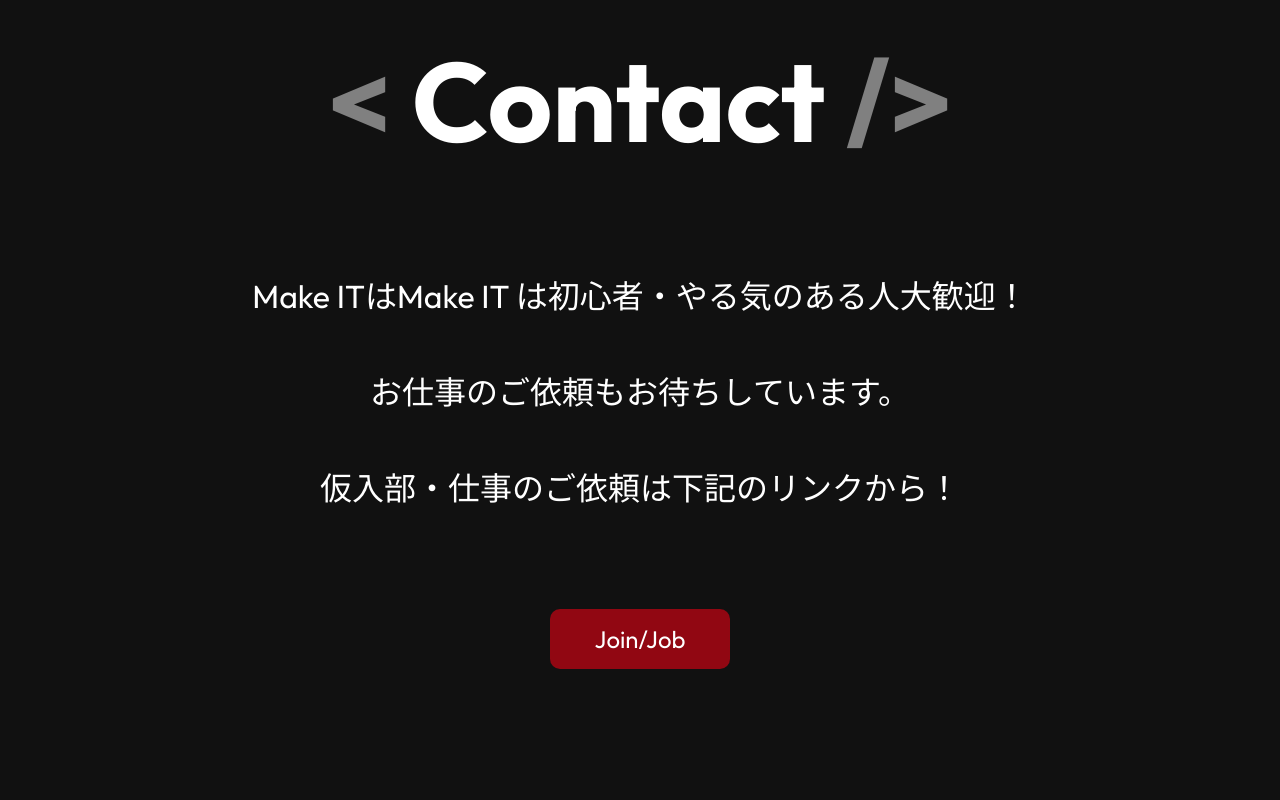
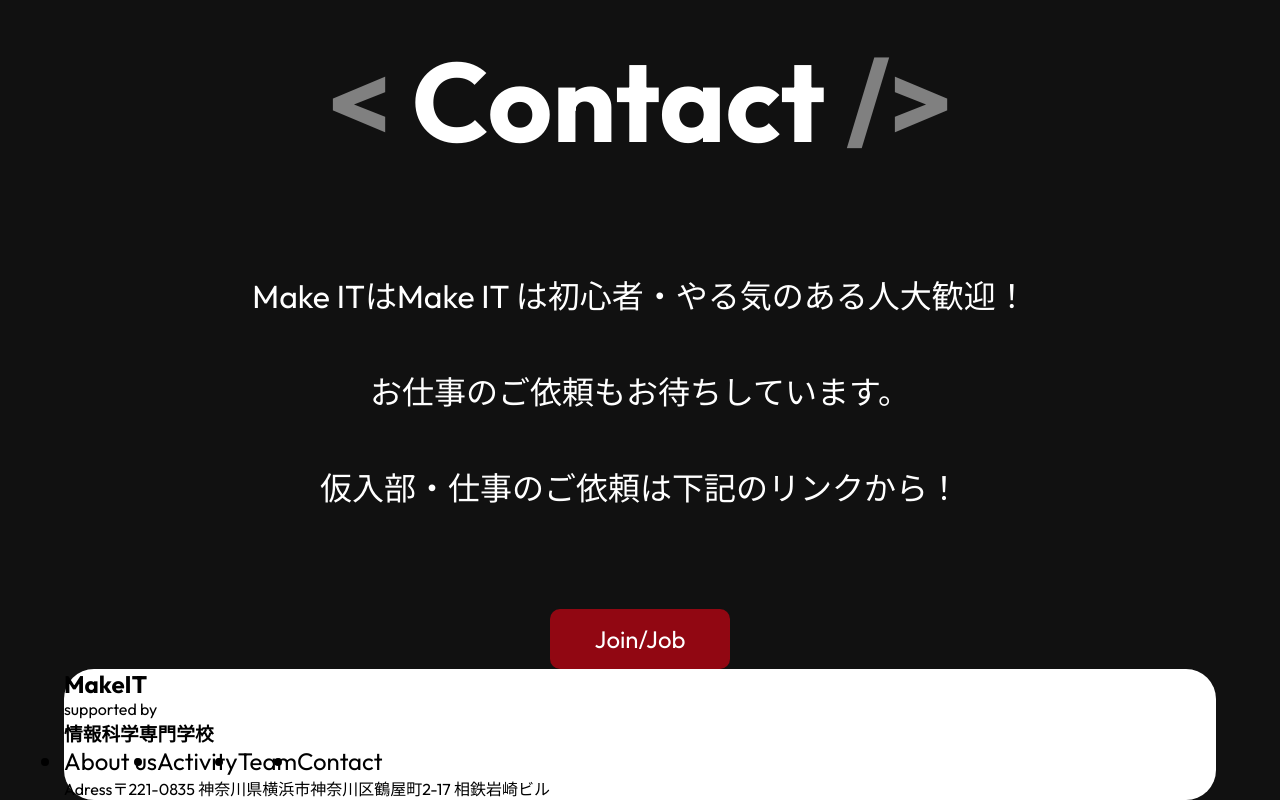
Before and after one commit to Kobutaemon/makeit, a React (Vite) app: page / in a window 1280 px wide. Shown: the part 4517-5317 px from the top of the page. Before the commit the page ends 5186 px from the top, so only its background shows below. Built offline with nearby package versions, Linux system fonts and the light colour scheme.

Commit message:
Footer作りなう

```diff
--- a/src/App.tsx
+++ b/src/App.tsx
@@ -7,6 +7,7 @@
 import Team from './components/Team/Team'
 import Blog from './components/Blog/Blog'
 import Contact from './components/Contact/Contact'
+import Footer from './components/Footer/Footer'
 
 function App() {
 
@@ -22,6 +23,7 @@
         <Blog />
         <Contact />
       </div>
+      <Footer />
     </>
   )
 }
--- /dev/null
+++ b/src/components/Footer/Footer.css
@@ -0,0 +1,7 @@
+.footer-container {
+  width: 90%;
+  background-color: #fff;
+  color: #000;
+  margin: 0 auto;
+  border-radius: 30px;
+}
--- /dev/null
+++ b/src/components/Footer/Footer.tsx
@@ -0,0 +1,28 @@
+import React from 'react'
+import './Footer.css'
+
+function Footer() {
+  return (
+    <div className='footer-container'>
+      <div className="footer-logo-content">
+        <h2>MakeIT</h2>
+        <p>supported by</p>
+        <h3>情報科学専門学校</h3>
+      </div>
+      <div className="footer-nav">
+        <ul>
+          <li>About us</li>
+          <li>Activity</li>
+          <li>Team</li>
+          <li>Contact</li>
+        </ul>
+        <div className="footer-adress">
+          <span>Adress</span>
+          <span>〒221-0835  神奈川県横浜市神奈川区鶴屋町2-17 相鉄岩崎ビル</span>
+        </div>
+      </div>
+    </div>
+  )
+}
+
+export default Footer
```
